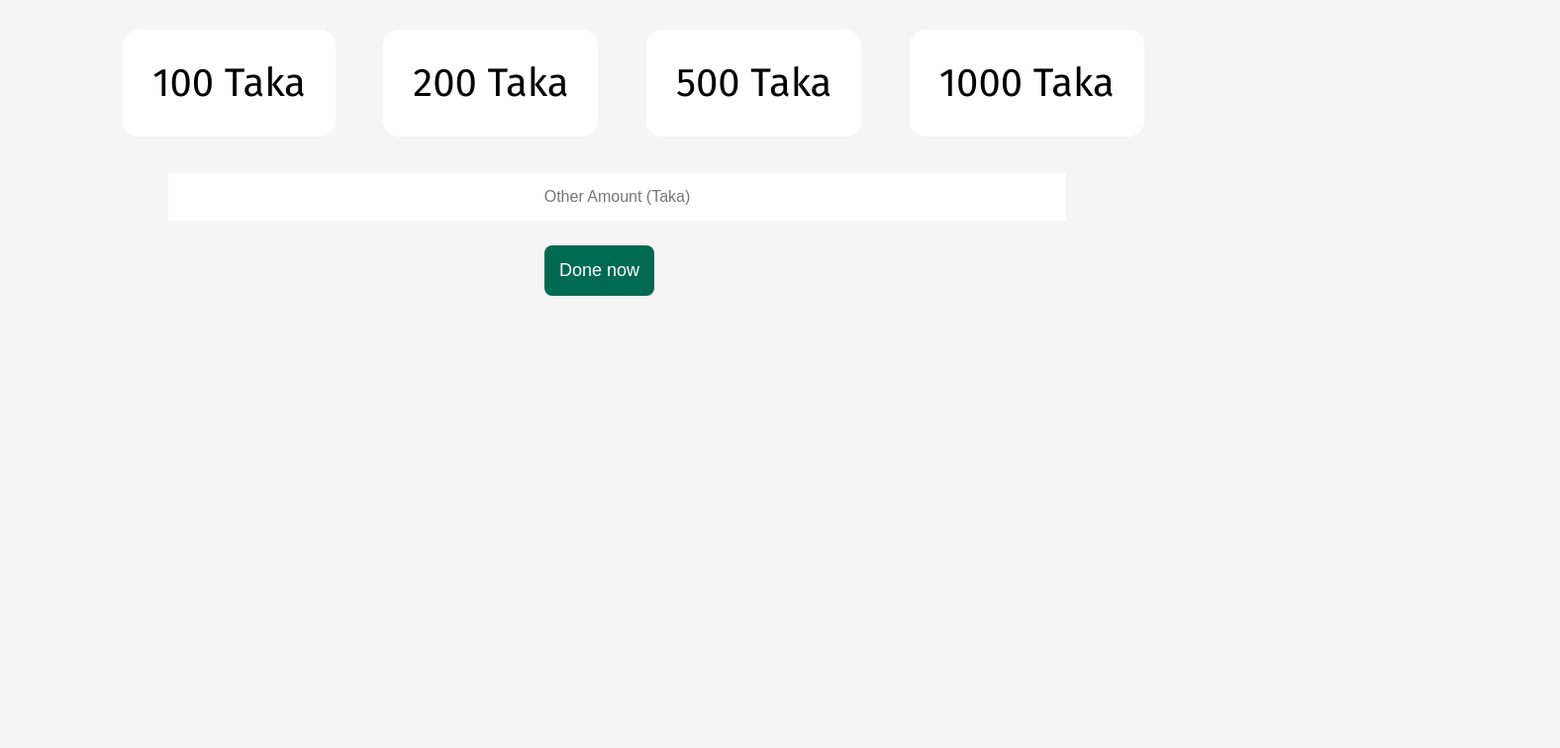
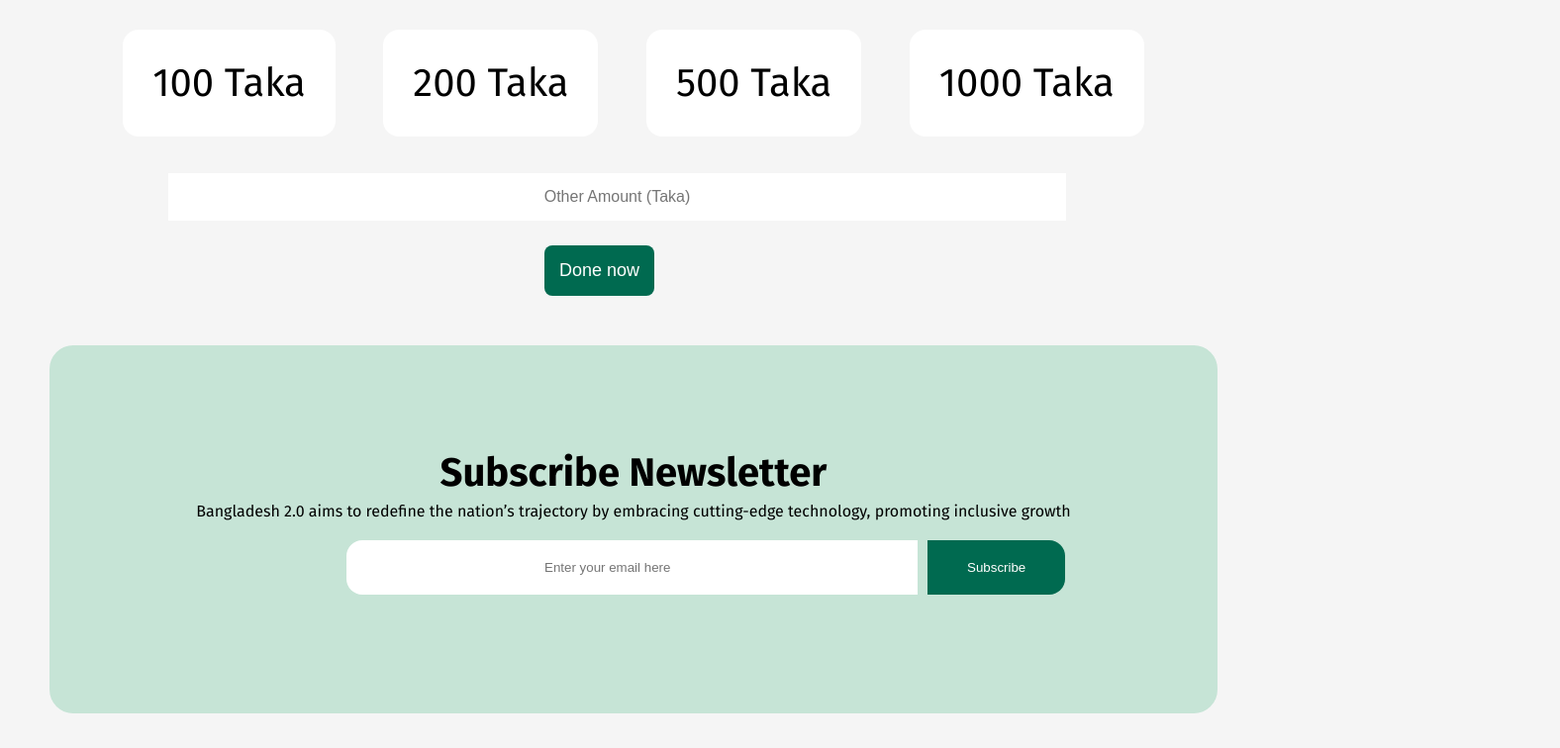
Before and after one commit to Hossain1416/Assignment-one, a plain HTML site: page index.html in a window 1280 px wide. Shown: the part 2813-3569 px from the top of the page at 99% size, 1576 px wide, since content can reach past the window. Before the commit the page ends 3142 px from the top, so only its background shows below. Drawn offline with Linux system fonts and the light colour scheme.

Commit message:
subscribe section done

```diff
--- a/Styles/style.css
+++ b/Styles/style.css
@@ -210,3 +210,39 @@
 .done-btn:hover{
   background-color: rgb(132, 0, 255);
 }
+.subscribe{
+  display: flex;
+  gap: 0px;
+  align-items: center;
+
+}
+.subs-in{
+  border: none;
+  padding: 20px  200px;
+  margin: 5px 10px 5px 250px;
+  border-radius: 16px 0px 0px 16px;
+
+}
+.subs-btn{
+  border: none;
+  background-color: #006a50;
+  color: #FFFFFF;
+  padding: 20px 40px;
+  margin-right: 500px;
+  border-radius: 0px 16px 16px 0px;
+}
+.heading-six{
+  font-weight: 700px;
+  font-size: 40px;
+  text-align: center;
+}
+.six-para{
+  font-size: 16px;
+  text-align: center;
+}
+.Newsletter{
+  background-color: #C6E4D6;
+  margin: 30px 50px;
+  padding: 100px 50px;
+  border-radius: 24px;
+}
--- a/index.html
+++ b/index.html
@@ -182,9 +182,29 @@
         </div>
         <button class="done-btn">Done now</button>
       </section>
+      <!-- End -->
+
+      <section>
+        <div class="Newsletter">
+          <h3 class="heading-six">Subscribe Newsletter</h3>
+          <p class="six-para">Bangladesh 2.0 aims to redefine the nation’s trajectory by embracing cutting-edge technology, promoting inclusive growth</p>
+          <div class="subscribe">
+            <div>
+              <form >
+                <input class="subs-in" type="text" placeholder="Enter your email here">
+              </form>
+            </div>
+            <div>
+              <button class="subs-btn">Subscribe</button>
+            </div>
+          </div>
+        </div>
+      </section>
     </main>
 
     <!-- footer part -->
-    <footer></footer>
+    <footer>
+
+    </footer>
   </body>
 </html>
```
